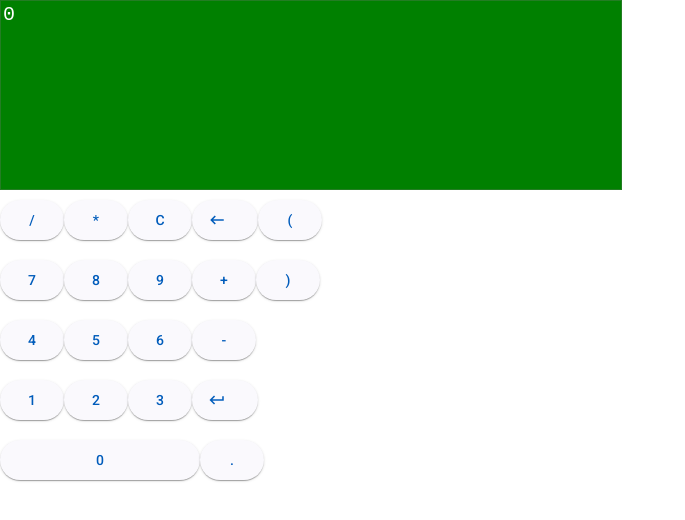
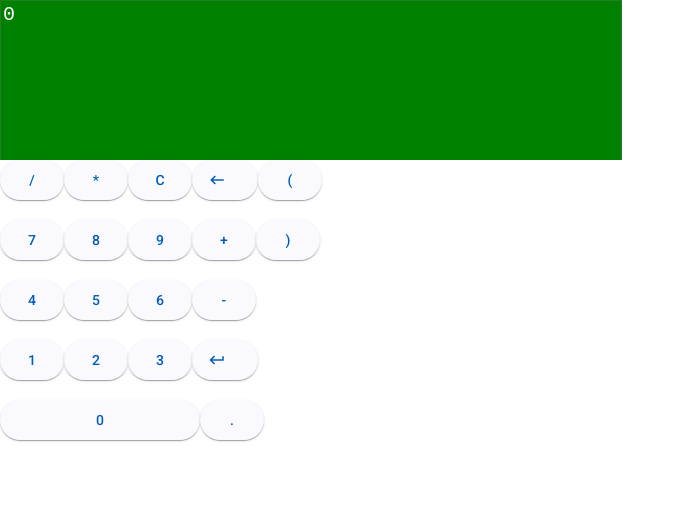
Before and after one commit to luisalejandrofigueredo/calculadora, an Angular app: page / in a window 1280 px wide. Shown: the top 520 px of the page, without its empty margins (0-685 px from the left). Built offline with nearby package versions, Linux system fonts and the light colour scheme; a web font is replaced by a local one.

Commit message:
20/02/2025

```diff
--- a/src/app/app.component.scss
+++ b/src/app/app.component.scss
@@ -22,6 +22,6 @@
 }
 
 .scroll-viewport {
-    height: 200px; // Ajusta la altura según tus necesidades
+    height: 160px; // Ajusta la altura según tus necesidades
     overflow-y: auto;
 }
--- a/src/app/app.component.ts
+++ b/src/app/app.component.ts
@@ -103,7 +103,11 @@ export class AppComponent {
     this.flagPunto = false;
   }
   resta() {
-    this.calculo = this.calculo + "-";
+    if (this.calculo === '0') {
+      this.calculo = "-";
+    } else {
+      this.calculo = this.calculo + "-";
+    }
     this.flagPunto = false;
   }
   multiplicacion() {
@@ -142,6 +146,7 @@ export class AppComponent {
   total() {
     try {
       this.calculo = this.calculo + "\n" + window.eval(this.calculo) + "\n";
+      this.calculo= this.calculo+" presione C para limpiar pantalla";
     } catch (error) {
       const dialogRef = this.dialog.open(DialogodeerrorComponent);
       dialogRef.afterClosed().subscribe(result => {
```
